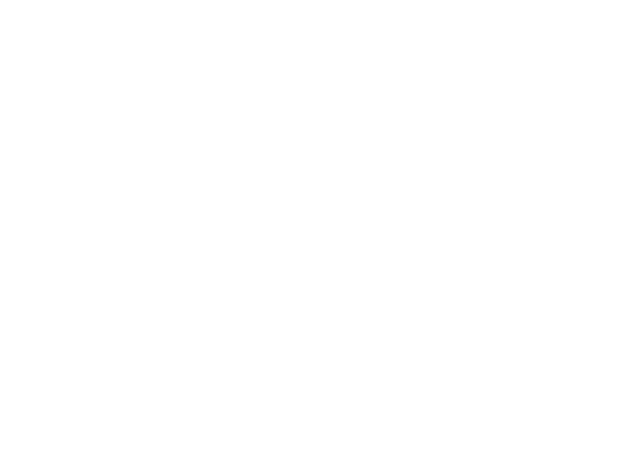
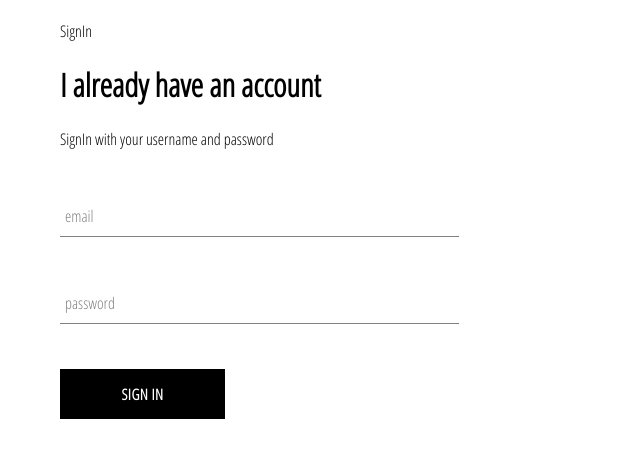
Before and after one commit to KyawKyawThar/klarra-clothing, a React (Create React App) app: page /signin in a window 1280 px wide. Shown: the top 458 px of the page, without its empty margins (0-640 px from the left). Built offline with nearby package versions, Linux system fonts and the light colour scheme.

Commit message:
Creating Sign-in and Sign-out page and modified some UI changes in Sign-in pages

```diff
--- a/src/App.js
+++ b/src/App.js
@@ -10,7 +10,7 @@
       <Switch>
         <Route exact path='/' component={HomePage} />
         <Route exact path='/shop' component={ShopPage} />
-        <Route exact path='/sigin' component={SignInAndSignOut} />
+        <Route exact path='/signin' component={SignInAndSignOut} />
       </Switch>
     </div>
   );
--- /dev/null
+++ b/src/components/custom-button/custom-button.js
@@ -0,0 +1,12 @@
+import React from 'react';
+import './custom-button.scss';
+
+const CustomButton = ({ children, ...otherProps }) => {
+  return (
+    <button className='custom-button' {...otherProps}>
+      {children}
+    </button>
+  );
+};
+
+export default CustomButton;
--- /dev/null
+++ b/src/components/custom-button/custom-button.scss
@@ -0,0 +1,22 @@
+.custom-button {
+  min-width: 165px;
+  width: auto;
+  height: 50px;
+  letter-spacing: 0.5px;
+  line-height: 50px;
+  padding: 0 35px 0 35px;
+  font-size: 15px;
+  background-color: black;
+  color: white;
+  text-transform: uppercase;
+  font-family: 'Open Sans Condensed';
+  font-weight: bolder;
+  border: none;
+  cursor: pointer;
+
+  &:hover {
+    background-color: white;
+    color: black;
+    border: 1px solid black;
+  }
+}
--- /dev/null
+++ b/src/components/form-Input/form-Input.js
@@ -0,0 +1,19 @@
+import React from 'react';
+import './form-input.scss';
+
+const FormInput = ({ handleChange, label, ...otherProps }) => {
+  return (
+    <div className='group'>
+      <input className='form-input' onChange={handleChange} {...otherProps} />
+      {label ? (
+        <label
+          className={`${
+            otherProps.value.length ? 'shrink' : ''
+          } form-input-label`}>
+          {label}
+        </label>
+      ) : null}
+    </div>
+  );
+};
+export default FormInput;
--- /dev/null
+++ b/src/components/form-Input/form-input.scss
@@ -0,0 +1,54 @@
+$sub-color: grey;
+$main-color: black;
+
+@mixin shrinkLabel {
+  top: -14px;
+  font-size: 12px;
+  color: $main-color;
+}
+
+.group {
+  position: relative;
+  margin: 45px 0;
+
+  .form-input {
+    background: none;
+    background-color: white;
+    color: $sub-color;
+    font-size: 18px;
+    padding: 10px 10px 10px 5px;
+    display: block;
+    width: 100%;
+    border: none;
+    //border-radius: 0;
+    border-bottom: 1px solid $sub-color;
+    margin: 25px 0;
+
+    &:focus {
+      outline: none;
+    }
+
+    &:focus ~ .form-input-label {
+      @include shrinkLabel();
+    }
+  }
+
+  input[type='password'] {
+    letter-spacing: 0.3em;
+  }
+
+  .form-input-label {
+    color: $sub-color;
+    font-size: 16px;
+    font-weight: normal;
+    position: absolute;
+    pointer-events: none;
+    left: 5px;
+    top: 10px;
+    transition: 300ms ease all;
+
+    &.shrink {
+      @include shrinkLabel();
+    }
+  }
+}
--- a/src/components/pages/sign-in and sign-out page/sig-in and sign-out.js
+++ b/src/components/pages/sign-in and sign-out page/sig-in and sign-out.js
@@ -1,7 +1,13 @@
 import React from 'react';
+import SignIn from '../../sign-in/sign-in';
 
 const SignInAndSignOut = () => {
-  return <div className='sig-in and sig-out'>SigIn</div>;
+  return (
+    <div>
+      <div className='sign-in and sign-out'>SignIn</div>
+      <SignIn />
+    </div>
+  );
 };
 
 export default SignInAndSignOut;
--- /dev/null
+++ b/src/components/sign-in/sign-in.js
@@ -0,0 +1,51 @@
+import React from 'react';
+import './sign-in.scss';
+import FormInput from '../form-Input/form-Input';
+import CustomButton from '../custom-button/custom-button';
+
+class SignIn extends React.Component {
+  state = {
+    email: '',
+    password: '',
+  };
+
+  onFormSubmit = (event) => {
+    event.preventDefault();
+  };
+
+  handleChange = (event) => {
+    const { value, name } = event.target;
+    this.setState({ [name]: value });
+  };
+  render() {
+    return (
+      <div className='sign-in'>
+        <h1>I already have an account</h1>
+        <span>SignIn with your username and password</span>
+
+        <form onSubmit={this.onFormSubmit}>
+          <FormInput
+            name='email'
+            type='email'
+            label='email'
+            handleChange={this.handleChange}
+            value={this.state.email}
+            required
+          />
+
+          <FormInput
+            name='password'
+            type='password'
+            label='password'
+            handleChange={this.handleChange}
+            value={this.state.password}
+            required
+          />
+          <CustomButton type='submit'>Sign In</CustomButton>
+        </form>
+      </div>
+    );
+  }
+}
+
+export default SignIn;
--- /dev/null
+++ b/src/components/sign-in/sign-in.scss
@@ -0,0 +1,5 @@
+.sign-in {
+  width: 30vw;
+  display: flex;
+  flex-direction: column;
+}
```
